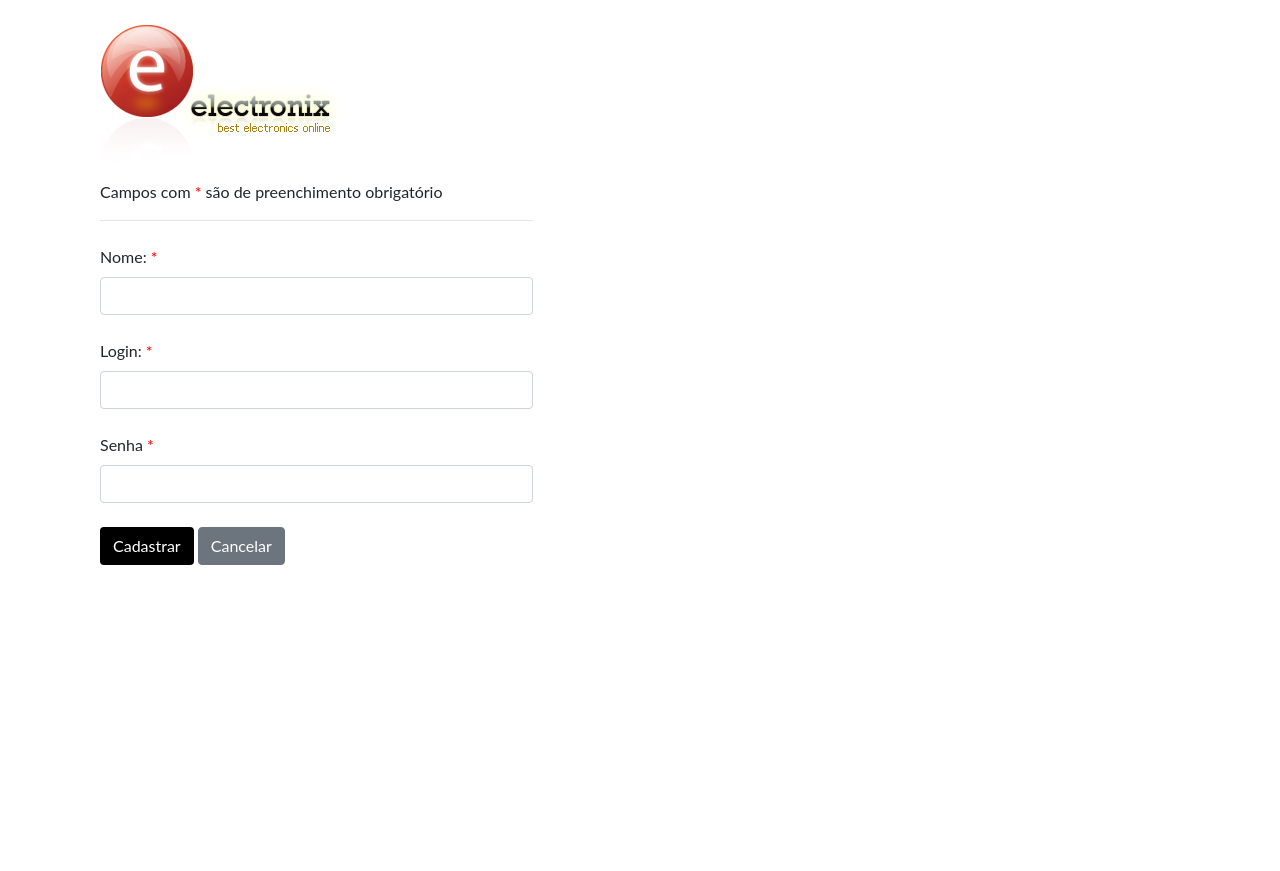
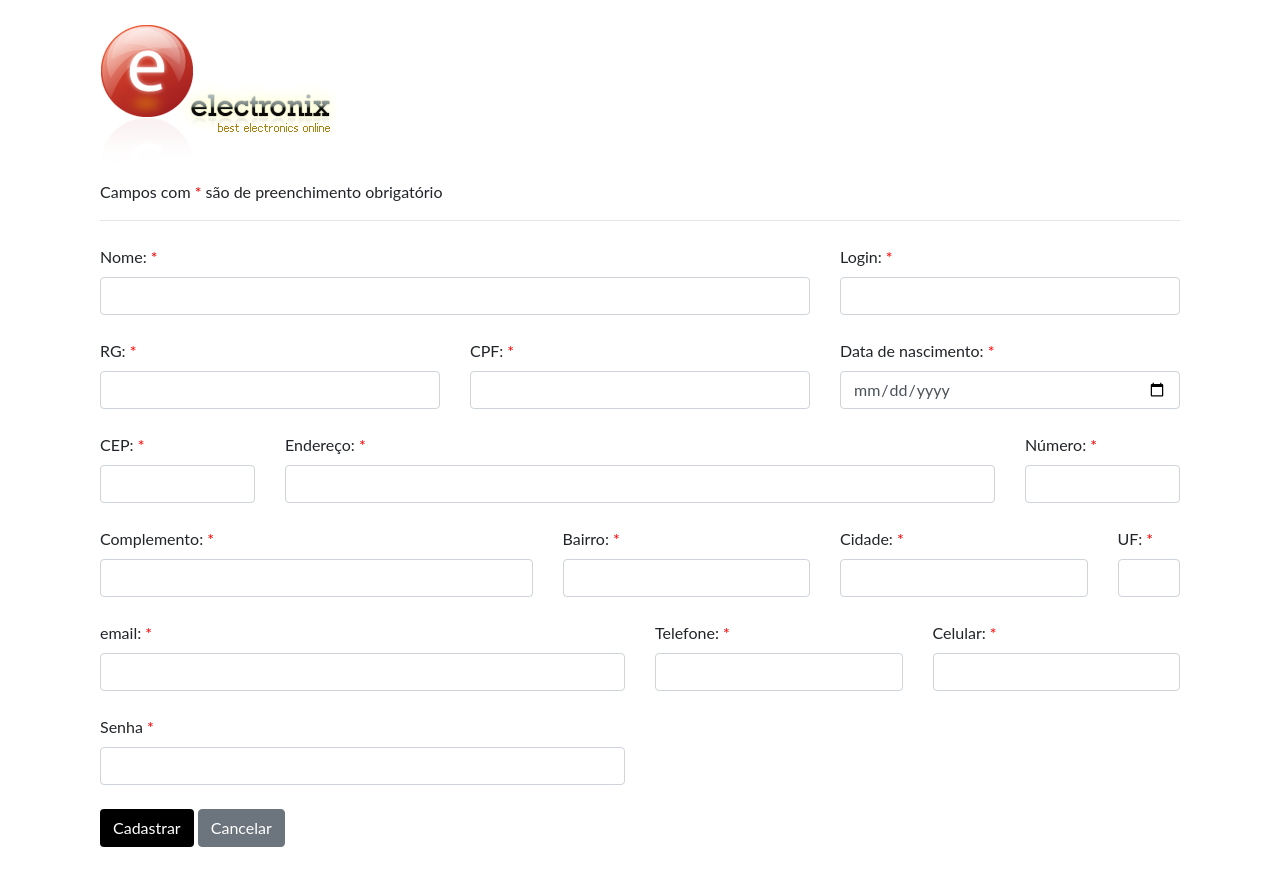
Before and after one commit to eltonbgomes/ecomerce, a PHP site: page /usuario_cadastrar.php in a window 1280 px wide. Before the commit the page ends 565 px from the top, so only its background shows below. Run offline with PHP 8.4, Linux system fonts and the light colour scheme.

Commit message:
criação tabela usuario e documentos e cadastro de usuarios

```diff
--- a/head.php
+++ b/head.php
@@ -8,6 +8,8 @@
 
     <link href="vendor/bootstrap/css/bootstrap.min.css" rel="stylesheet">
     <link href="vendor/bootstrap/js/bootstrap.min.js" rel="stylesheet">
-    <link href="vendor/jquery/jquery1.11.1.min.js" rel="stylesheet">
+    <script src="vendor/jquery/jquery.js"></script>
+    <script src="vendor/jquery/jquery.min.js"></script>
     <link href="vendor/style/login.css" rel="stylesheet">
+    <script src="vendor/jquery/jquery.maskedinput.min.js"></script>
 </head>
--- a/index.php
+++ b/index.php
@@ -12,7 +12,7 @@
 <?php include("home_top.php"); ?>
       <div class="center_title_bar">Últimos produtos</div>
 
-<!-- produtos da pagina       -->
+<!-- produtos da pagina -->
 <?php include("produtos.php"); ?>
 <?php include("produtos.php"); ?>
       <div class="center_title_bar">Produtos Recomendados</div>
--- a/usuario_cadastrar.php
+++ b/usuario_cadastrar.php
@@ -1,9 +1,3 @@
-<!DOCTYPE html>
-<html lang="pt-br">
-
-<?php include("head.php"); ?>
-
-<body>
 <?php
 	session_start();
 
@@ -14,8 +8,22 @@
 
 		$nome = mysqli_real_escape_string($con1, trim($_POST["nome"]));
 		$login = mysqli_real_escape_string($con1, trim($_POST["login"]));
+		$rg = mysqli_real_escape_string($con1, trim($_POST["rg"]));
+		$cpf = mysqli_real_escape_string($con1, trim($_POST["cpf"]));
+		$data_nascimento = mysqli_real_escape_string($con1, trim($_POST["data_nascimento"]));
+		$cep = mysqli_real_escape_string($con1, trim($_POST["cep"]));
+		$endereco = mysqli_real_escape_string($con1, trim($_POST["endereco"]));
+		$numero = mysqli_real_escape_string($con1, trim($_POST["numero"]));
+		$complemento = mysqli_real_escape_string($con1, trim($_POST["complemento"]));
+		$bairro = mysqli_real_escape_string($con1, trim($_POST["bairro"]));
+		$cidade = mysqli_real_escape_string($con1, trim($_POST["cidade"]));
+		$estado = mysqli_real_escape_string($con1, trim($_POST["estado"]));
+		$email = mysqli_real_escape_string($con1, trim($_POST["email"]));
+		$telefone = mysqli_real_escape_string($con1, trim($_POST["telefone"]));
+		$celular = mysqli_real_escape_string($con1, trim($_POST["celular"]));
 		$senha = md5(mysqli_real_escape_string($con1, trim($_POST["senha"])));
-			$sql="insert into usuario (nome, login, senha) values('$nome', '$login', '$senha')";
+
+		$sql="insert into usuario (created_at, nome, login, rg, cpf, data_nascimento, cep, endereco, numero, complemento, bairro, cidade, estado, email, telefone, celular, senha) values(NOW(), '$nome', '$login', '$rg', '$cpf', '$data_nascimento', '$cep', '$endereco', '$numero', '$complemento', '$bairro', '$cidade', '$estado', '$email', '$telefone', '$celular', '$senha')";
 
 		mysqli_select_db($con1, $database_conexao1);
 		$Recordset1 = mysqli_query($con1,$sql) or die(mysqli_error($con1));
@@ -23,9 +31,15 @@
 		header("Location:login.php");
 	}
 ?>
+<!DOCTYPE html>
+<html lang="pt-br">
+
+<?php include("head.php"); ?>
+
+<body>
 
 	<div class="container mt-4 mb-4">
-		<div class="col-md-5">
+		<div class="col-md-12">
 			<form class="form"  method="POST" action="usuario_cadastrar.php">
 				<div class="form-group">
 					<div> <a href="#"><img src="images/logo.png" alt="" border="0" width="237" height="140" /></a> </div>
@@ -34,15 +48,11 @@
 				<hr>
 				<div class="form-group">
 					<div class="row">
-						<div class="col-md-12 mt-2">
+						<div class="col-md-8 mt-2">
 							<label>Nome:<font color="red"> * </font></label><br>
 							<input type="text" class="form-control" name="nome" required>
 						</div>
-					</div>
-				</div>
-				<div class="form-group">
-					<div class="row">
-						<div class="col-md-12 mt-2">
+						<div class="col-md-4 mt-2">
 							<label>Login:<font color="red"> * </font></label><br>
 							<input type="text" class="form-control "name="login" required>
 						</div>
@@ -50,7 +60,78 @@
 				</div>
 				<div class="form-group">
 					<div class="row">
-						<div class="col-md-12 mt-2">
+						<div class="col-md-4 mt-2">
+							<label>RG:<font color="red"> * </font></label><br>
+							<input type="text" class="form-control" name="rg" maxlength="14" required>
+						</div>
+						<div class="col-md-4 mt-2">
+							<label>CPF:<font color="red"> * </font></label><br>
+							<input type="text" class="form-control cpf" id="cpf" name="cpf" maxlength="14" required>
+						</div>
+						<div class="col-md-4 mt-2">
+							<label>Data de nascimento:<font color="red"> * </font></label><br>
+							<input type="date" class="form-control "name="data_nascimento" required>
+						</div>
+					</div>
+				</div>
+				<div class="form-group">
+					<div class="row">
+						<div class="col-md-2 mt-2">
+							<label>CEP:<font color="red"> * </font></label><br>
+							<input type="text" class="form-control" name="cep" id="cep" maxlength="10" onkeydown="javascript: fMasc(this, mCEP );" required>
+						</div>
+						<div class="col-md-8 mt-2">
+							<label>Endereço:<font color="red"> * </font></label><br>
+							<input type="text" class="form-control "name="endereco" id="rua" required>
+						</div>
+						<div class="col-md-2 mt-2">
+							<label>Número:<font color="red"> * </font></label><br>
+							<input type="text" class="form-control "name="numero" required>
+						</div>
+					</div>
+				</div>
+				<div class="form-group">
+					<div class="row">
+						<div class="col-md-5 mt-2">
+							<label>Complemento:<font color="red"> * </font></label><br>
+							<input type="text" class="form-control" name="complemento" required>
+						</div>
+						<div class="col-md-3 mt-2">
+							<label>Bairro:<font color="red"> * </font></label><br>
+							<input type="text" class="form-control "name="bairro" id="bairro" required>
+						</div>
+						<div class="col-md-3 mt-2">
+							<label>Cidade:<font color="red"> * </font></label><br>
+							<input type="text" class="form-control "name="cidade" id="cidade" required>
+						</div>
+						<div class="col-md-1 mt-2">
+							<label>UF:<font color="red"> * </font></label><br>
+							<input type="text" class="form-control" name="estado" id="uf" required>
+						</div>
+					</div>
+				</div>
+
+				<img id="espereOk" style="display: none;position: fixed;top: 50%;left: 50%;transform: translate(-50%, -50%);transform: -webkit-translate(-50%, -50%);transform: -moz-translate(-50%, -50%);transform: -ms-translate(-50%, -50%);color:darkred; z-index: 9999;" class="float:right" src="images/_preloader.jpg">
+
+				<div class="form-group">
+					<div class="row">
+						<div class="col-md-6 mt-2">
+							<label>email:<font color="red"> * </font></label><br>
+							<input type="email" class="form-control "name="email" required>
+						</div>
+						<div class="col-md-3 mt-2">
+							<label>Telefone:<font color="red"> * </font></label><br>
+							<input type="text" class="form-control "name="telefone" maxlength="13" onkeydown="javascript: fMasc(this, mTEL );" required>
+						</div>
+						<div class="col-md-3 mt-2">
+							<label>Celular:<font color="red"> * </font></label><br>
+							<input type="text" class="form-control "name="celular" maxlength="14" onkeydown="javascript: fMasc(this, mTEL );" required>
+						</div>
+					</div>
+				</div>
+				<div class="form-group">
+					<div class="row">
+						<div class="col-md-6 mt-2">
 							<label>Senha<font color="red"> * </font></label>
 							<input type="password" class="form-control" name="senha" required>
 						</div>
@@ -68,5 +149,9 @@
 		</div>
 	</div>
 
+	<script src='vendor/js/mask.cpf.js'></script>
+	<script src='vendor/js/mask.js'></script>
+	<script src='vendor/js/busca.cep.js'></script>
+
 </body>
 </html>
--- /dev/null
+++ b/vendor/js/busca.cep.js
@@ -0,0 +1,67 @@
+$(document).ready(function() {
+
+    function limpa_formulário_cep() {
+        // Limpa valores do formulário de cep.
+        $("#rua").val("");
+        $("#bairro").val("");
+        $("#cidade").val("");
+        $("#uf").val("");
+        $("#ibge").val("");
+    }
+
+    $("#cep").change(function() {
+
+        //Nova variável "cep" somente com dígitos.
+        var cep = $(this).val().replace(/\D/g, '');
+
+        //Verifica se campo cep possui valor informado.
+        if (cep != "") {
+
+            //Expressão regular para validar o CEP.
+            var validacep = /^[0-9]{8}$/;
+
+            //Valida o formato do CEP.
+            if(validacep.test(cep)) {
+
+                $("#espereOk").show();
+
+                //Preenche os campos com "..." enquanto consulta webservice.
+                $("#rua").val("...");
+                $("#bairro").val("...");
+                $("#cidade").val("...");
+                $("#uf").val("...");
+                $("#ibge").val("...");
+
+                //Consulta o webservice viacep.com.br/
+                $.getJSON("https://viacep.com.br/ws/"+ cep +"/json/?callback=?", function(dados) {
+
+                    if (!("erro" in dados)) {
+                        //Atualiza os campos com os valores da consulta.
+                        $("#rua").val(dados.logradouro);
+                        $("#bairro").val(dados.bairro);
+                        $("#cidade").val(dados.localidade);
+                        $("#uf").val(dados.uf);
+                        $("#ibge").val(dados.ibge);
+
+                        $("#espereOk").hide();
+
+                    } //end if.
+                    else {
+                        //CEP pesquisado não foi encontrado.
+                        limpa_formulário_cep();
+                        alert("CEP não encontrado.");
+                    }
+                });
+            } //end if.
+            else {
+                //cep é inválido.
+                limpa_formulário_cep();
+                alert("Formato de CEP inválido.");
+            }
+        } //end if.
+        else {
+            //cep sem valor, limpa formulário.
+            limpa_formulário_cep();
+        }
+    });
+});
--- /dev/null
+++ b/vendor/js/mask.cpf.js
@@ -0,0 +1 @@
+$('.cpf').mask('999.999.999-99', {reverse: false});
```
Also changed, not shown: sql/documentos.sql (added, +66 -0 lines), sql/usuario.sql (+16 -0 lines), images/_preloader.jpg (added), vendor/js/mask.js (renamed from vendor/jquery/mask.js). Lines whose indentation alone changed are shown as unchanged.
